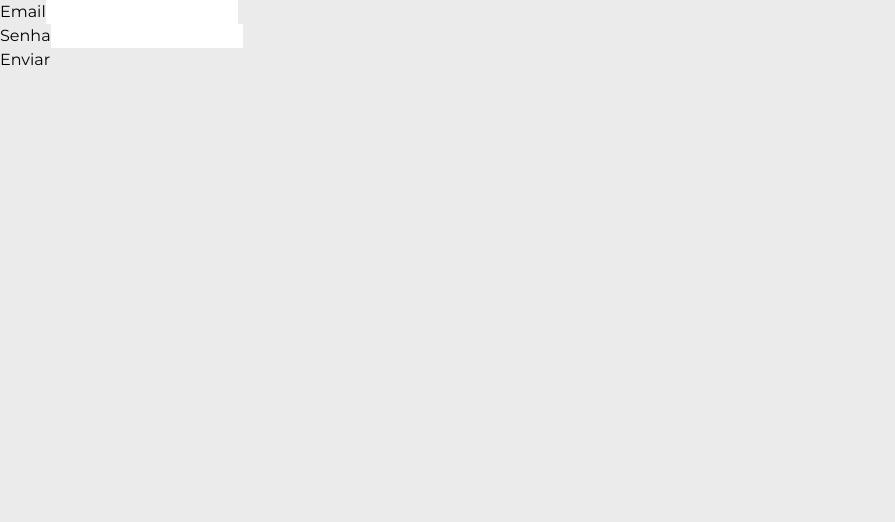
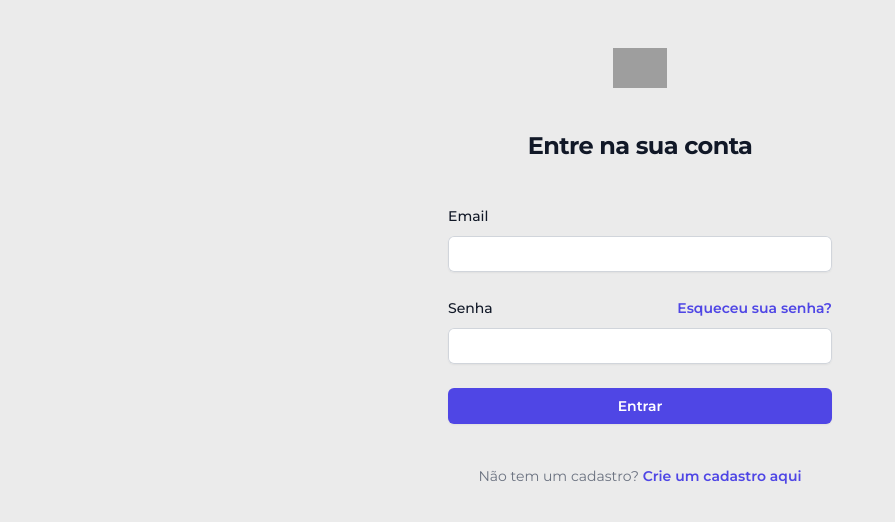
Before and after one commit to Ricardo-Cs/finance-controller, a React (Create React App) app in the folder finance-controller-app/: page /login in a window 1280 px wide. Shown: the top 522 px of the page, without its empty margins (0-895 px from the left). Built offline with nearby package versions, Linux system fonts and the light colour scheme; grey boxes are pictures that could not be loaded.

Commit message:
Estiliza página de login com tailwind css

```diff
--- a/finance-controller-app/package.json
+++ b/finance-controller-app/package.json
@@ -44,6 +44,7 @@
   },
   "devDependencies": {
     "@babel/plugin-transform-private-property-in-object": "^7.24.5",
+    "@tailwindcss/forms": "^0.5.7",
     "tailwindcss": "^3.4.3"
   }
 }
--- a/finance-controller-app/public/index.html
+++ b/finance-controller-app/public/index.html
@@ -1,5 +1,5 @@
 <!DOCTYPE html>
-<html lang="en">
+<html lang="en" class="h-full bg-white">
 
 <head>
     <meta charset="utf-8" />
@@ -8,7 +8,7 @@
     <title>Gerenciador de finanças</title>
 </head>
 
-<body>
+<body class="h-full">
     <noscript>You need to enable JavaScript to run this app.</noscript>
     <div id="root"></div>
 </body>
--- a/finance-controller-app/src/index.css
+++ b/finance-controller-app/src/index.css
@@ -2,6 +2,7 @@
 @tailwind base;
 @tailwind components;
 @tailwind utilities;
+@tailwind forms;
 
 * {
   margin: 0;
--- a/finance-controller-app/src/pages/login/login.tsx
+++ b/finance-controller-app/src/pages/login/login.tsx
@@ -23,19 +23,71 @@ function Login() {
     };
 
     return (
-        <form className="login" onSubmit={handleSubmit}>
-            <div>
-                <label htmlFor="email">Email</label>
-                <input type="text" name="email" onChange={(e) => setEmail(e.target.value)} />
+        <div className="flex min-h-full flex-1 flex-col justify-center px-6 py-12 lg:px-8">
+
+            <div className="sm:mx-auto sm:w-full sm:max-w-sm">
+                <img
+                    className="mx-auto h-10 w-auto"
+                    src="https://tailwindui.com/img/logos/mark.svg?color=indigo&shade=600"
+                    alt="Your Company"
+                />
+                <h2 className="mt-10 text-center text-2xl font-bold leading-9 tracking-tight text-gray-900">
+                    Entre na sua conta
+                </h2>
             </div>
 
-            <div>
-                <label htmlFor="password">Senha</label>
-                <input type="text" name="password" onChange={(e) => setPassword(e.target.value)} />
+            <div className="mt-10 sm:mx-auto sm:w-full sm:max-w-sm">
+                <form className="login space-y-6" onSubmit={handleSubmit}>
+                    <div>
+                        <label htmlFor="email" className="block text-sm font-medium leading-6 text-gray-900">Email</label>
+
+                        <div className="mt-2">
+                            <input type="text"
+                                name="email"
+                                onChange={(e) => setEmail(e.target.value)}
+                                required
+                                className="block w-full rounded-md border-0 py-1.5 text-gray-900 shadow-sm ring-1 ring-inset ring-gray-300 placeholder:text-gray-400 focus:ring-2 focus:ring-inset focus:ring-indigo-600 sm:text-sm sm:leading-6" />
+                        </div>
+
+                    </div>
+
+                    <div>
+                        <div className="flex items-center justify-between">
+                            <label htmlFor="password" className="block text-sm font-medium leading-6 text-gray-900">Senha</label>
+                            <div className="text-sm">
+                                <a href="/#" className="font-semibold text-indigo-600 hover:text-indigo-500">
+                                    Esqueceu sua senha?
+                                </a>
+                            </div>
+
+                        </div>
+
+                        <div className="mt-2">
+                            <input type="text"
+                                name="password"
+                                onChange={(e) => setPassword(e.target.value)}
+                                required
+                                className="block w-full rounded-md border-0 py-1.5 text-gray-900 shadow-sm ring-1 ring-inset ring-gray-300 placeholder:text-gray-400 focus:ring-2 focus:ring-inset focus:ring-indigo-600 sm:text-sm sm:leading-6" />
+                        </div>
+                    </div>
+
+
+                    <div>
+                        <button
+                            className="flex w-full justify-center rounded-md bg-indigo-600 px-3 py-1.5 text-sm font-semibold leading-6 text-white shadow-sm hover:bg-indigo-500 focus-visible:outline focus-visible:outline-2 focus-visible:outline-offset-2 focus-visible:outline-indigo-600">
+                            Entrar
+                        </button>
+                    </div>
+                </form>
+
+                <p className="mt-10 text-center text-sm text-gray-500">
+                    Não tem um cadastro?{' '}
+                    <a href="/#" className="font-semibold leading-6 text-indigo-600 hover:text-indigo-500">
+                        Crie um cadastro aqui
+                    </a>
+                </p>
             </div>
-
-            <button>Enviar</button>
-        </form>
+        </div>
     );
 }
 
--- a/finance-controller-app/tailwind.config.js
+++ b/finance-controller-app/tailwind.config.js
@@ -4,5 +4,7 @@ module.exports = {
   theme: {
     extend: {},
   },
-  plugins: [],
+  plugins: [
+    require('@tailwindcss/forms')
+  ],
 }
```
Also changed, not shown: 1 other file (tests, documents, lock files or other folders).
